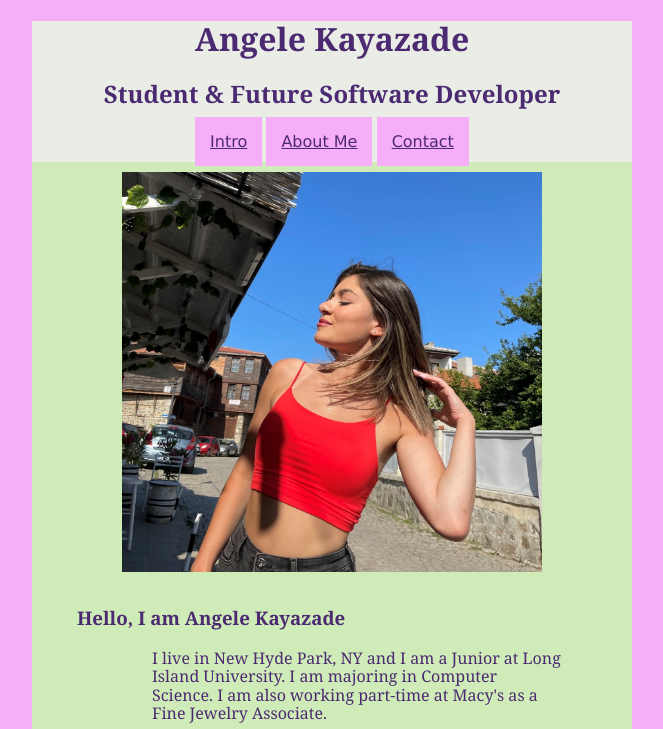
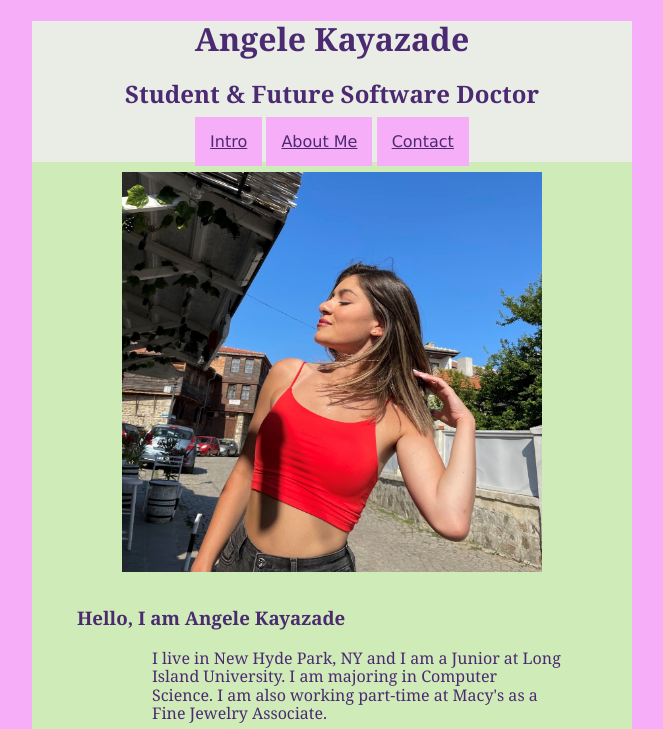
Before and after one commit to Angele-Kayazade/personal-website, a plain HTML site: page index.html in a window 1280 px wide. Shown: the top 729 px of the page, without its empty margins (308-971 px from the left). Drawn offline with nearby package versions, Linux system fonts and the light colour scheme.

Commit message:
Made mistake

```diff
--- a/index.html
+++ b/index.html
@@ -14,7 +14,7 @@
             <h1>Angele Kayazade</h1>
         </div>
         <div>
-            <h2>Student & Future Software Developer</h2>
+            <h2>Student & Future Software Doctor</h2>
         </div>
         <div>
             <nav>
```
